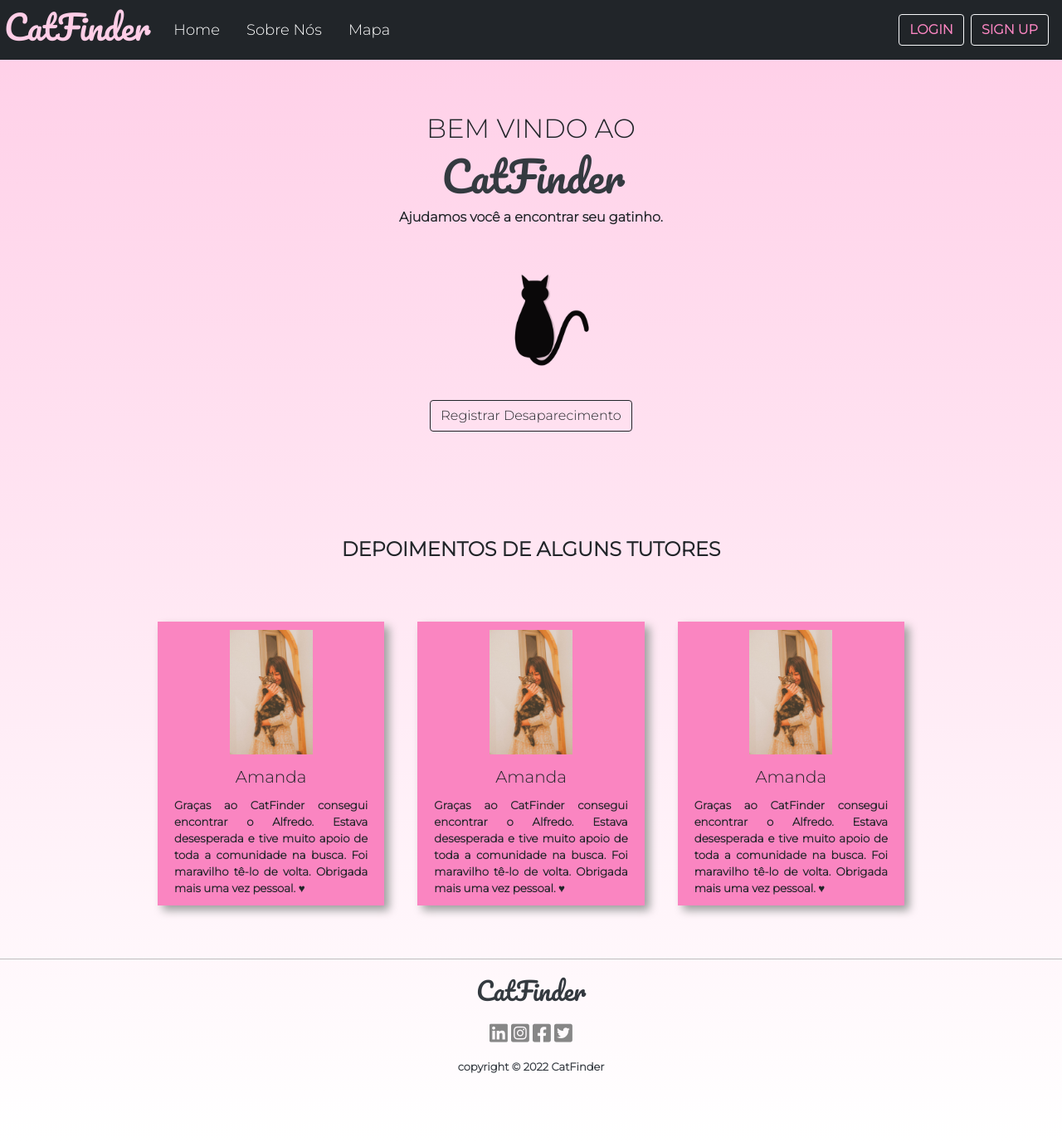
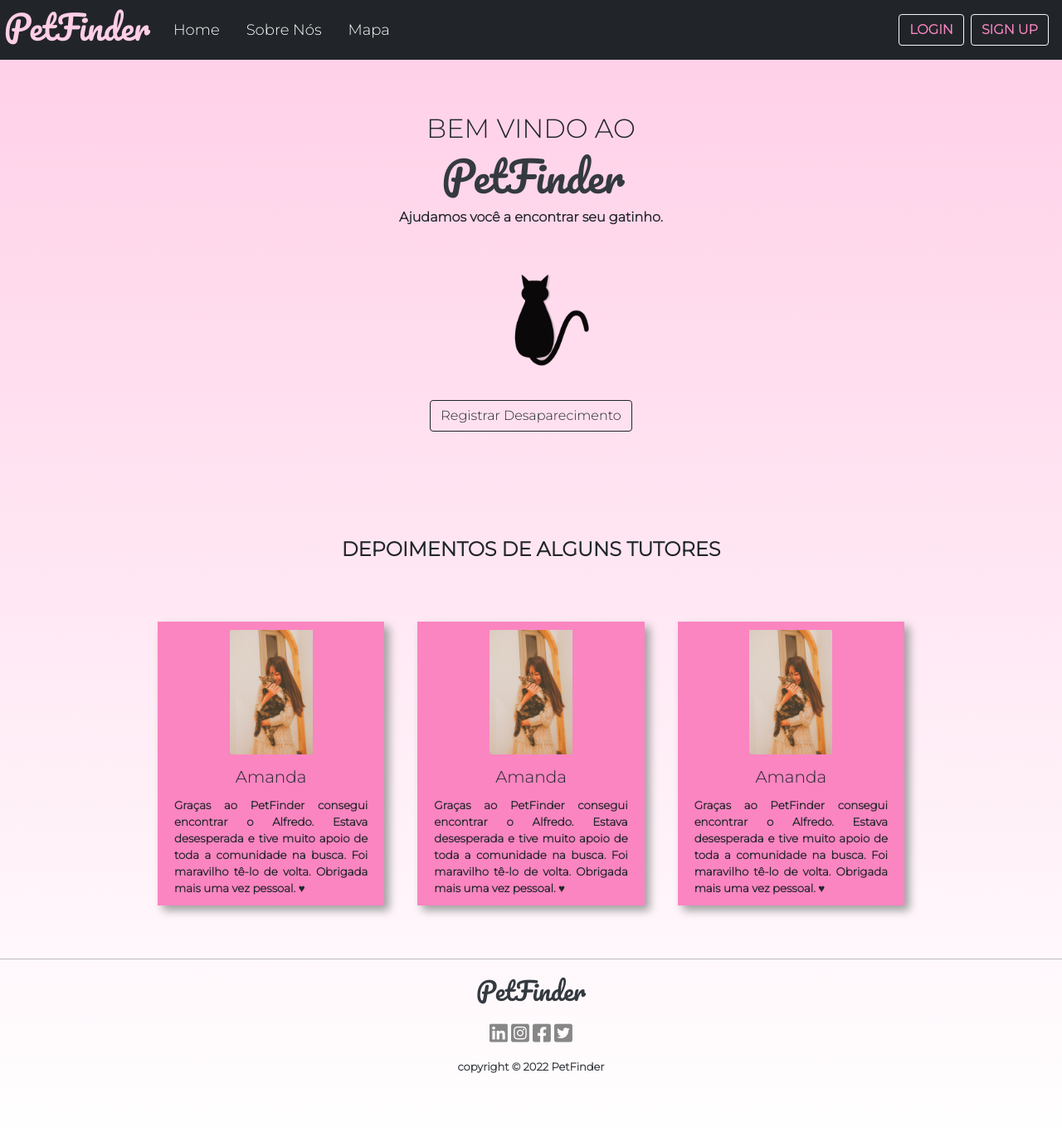
Before and after one commit to PetFinderSP/PetFinder, a Django app: page / in a window 1280 px wide. Shown: the whole page at 83% size. Run offline with Django 4.2, Linux system fonts and the light colour scheme; some libraries are stand-ins or nearby versions; some web fonts are replaced.

Commit message:
Renomeando CatFinder para PetFinder

```diff
--- a/home/templates/base.html
+++ b/home/templates/base.html
@@ -11,7 +11,7 @@
     <link rel="stylesheet" href="https://cdnjs.cloudflare.com/ajax/libs/font-awesome/6.1.1/css/all.min.css" integrity="sha512-KfkfwYDsLkIlwQp6LFnl8zNdLGxu9YAA1QvwINks4PhcElQSvqcyVLLD9aMhXd13uQjoXtEKNosOWaZqXgel0g==" crossorigin="anonymous" referrerpolicy="no-referrer" />
 
 
-    <title>CatFinder</title>
+    <title>PetFinder</title>
 </head>
 <body>
     {% block content %} {% endblock %}
--- a/home/templates/index.html
+++ b/home/templates/index.html
@@ -6,7 +6,7 @@
 
     <div class="bemvindo">
         <h2 class="titulo">BEM VINDO AO</h2>
-        <h3 class="logo teste">CatFinder</h3>
+        <h3 class="logo teste">PetFinder</h3>
         <p class="texto1">
             Ajudamos você a encontrar seu gatinho.
         </p>
@@ -25,7 +25,7 @@
             <img class="user" src="{% static 'css/img/depoimento1.jpg' %}" alt="">
             <h5>Amanda</h5>
             <p class="card-text">
-                Graças ao CatFinder consegui encontrar o Alfredo.
+                Graças ao PetFinder consegui encontrar o Alfredo.
                 Estava desesperada e tive muito apoio de toda a comunidade na busca. Foi maravilho tê-lo de volta. Obrigada mais uma vez pessoal. ♥
             </p>
         </div>
@@ -33,7 +33,7 @@
             <img class="user" src="{% static 'css/img/depoimento1.jpg' %}" alt="">
             <h5>Amanda</h5>
             <p class="card-text">
-                Graças ao CatFinder consegui encontrar o Alfredo.
+                Graças ao PetFinder consegui encontrar o Alfredo.
                 Estava desesperada e tive muito apoio de toda a comunidade na busca. Foi maravilho tê-lo de volta. Obrigada mais uma vez pessoal. ♥
             </p>
         </div>
@@ -41,7 +41,7 @@
             <img class="user" src="{% static 'css/img/depoimento1.jpg' %}" alt="">
             <h5>Amanda</h5>
             <p class="card-text">
-                Graças ao CatFinder consegui encontrar o Alfredo.
+                Graças ao PetFinder consegui encontrar o Alfredo.
                 Estava desesperada e tive muito apoio de toda a comunidade na busca. Foi maravilho tê-lo de volta. Obrigada mais uma vez pessoal. ♥
             </p>
         </div>
--- a/home/templates/partials/footer.html
+++ b/home/templates/partials/footer.html
@@ -1,7 +1,7 @@
 {% load static %}
 <footer>
     <div class="wrapper-footer">
-        <h2 class="logo teste footer">CatFinder</h2>
+        <h2 class="logo teste footer">PetFinder</h2>
             <div class="footer-list">
                 <li>
                     <a href="https://www.linkedin.com" target="_blank"> <i class="fa-brands fa-linkedin footer-link"></i></a>
@@ -13,6 +13,6 @@
             </div>
     </div>
     <div class="footer-copyright">
-        <p> copyright &copy; 2022 CatFinder</p>
+        <p> copyright &copy; 2022 PetFinder</p>
     </div>
 </footer>
--- a/home/templates/partials/navbar.html
+++ b/home/templates/partials/navbar.html
@@ -1,7 +1,7 @@
 {% load static %}
 <header>
     <div class = "navbar navbar-expand-lg navbar-light bg-dark">
-        <h1 class = "logo">CatFinder</h1>
+        <h1 class = "logo">PetFinder</h1>
         <nav class="container-fluid justify-content-start ">
             <a class="nav-link home" href="{% url 'index' %}">Home</a>
             <a class="nav-link us" href="{% url 'sobre' %}">Sobre Nós</a>
```
